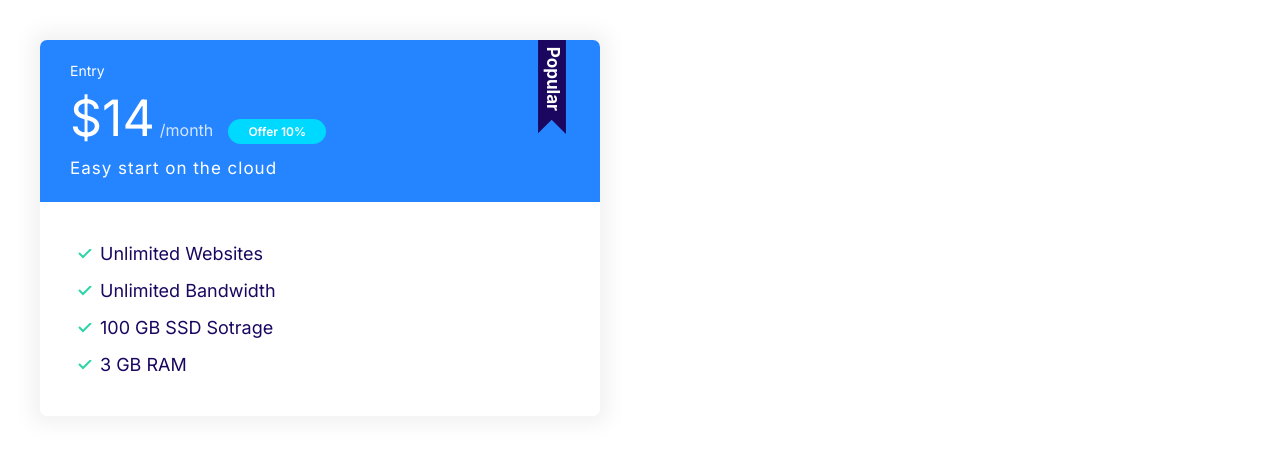
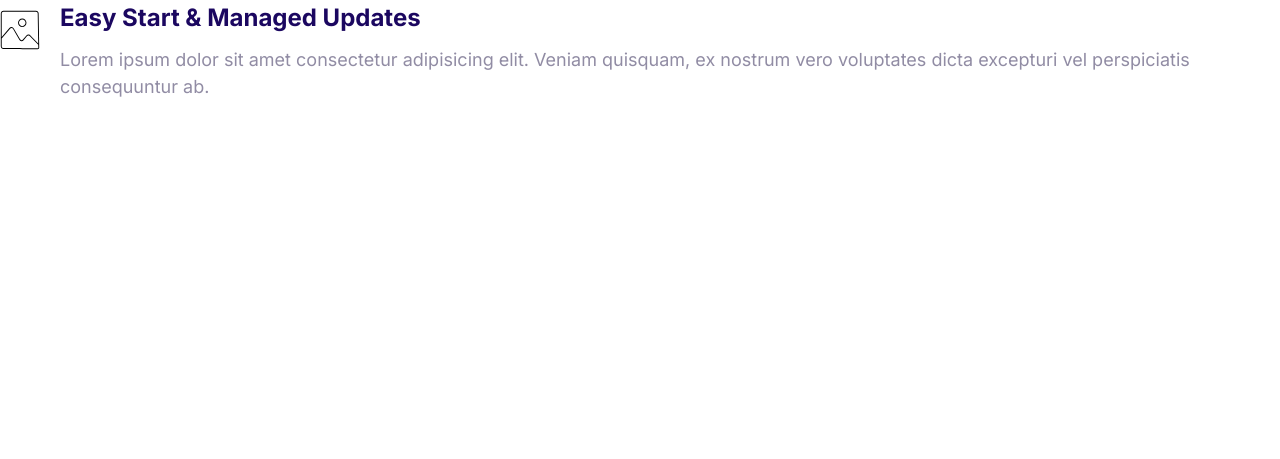
Before and after one commit to AakashNakarmi/Cloud-Deploy-Hub, a plain HTML site: page index.html in a window 1280 px wide. Drawn offline with Linux system fonts and the light colour scheme.

Commit message:
Built the media components

```diff
--- a/css/styles.css
+++ b/css/styles.css
@@ -351,3 +351,20 @@ a {
     font-size: 1.7rem;
   }
 }
+
+/* Media */
+.media {
+  display: flex;
+}
+
+.media__title {
+  margin-top: 0;
+}
+
+.media__body {
+  margin: 0 2rem;
+}
+
+.media__image {
+  margin-top: 1rem;
+}
--- a/index.html
+++ b/index.html
@@ -14,26 +14,19 @@
     <link rel="stylesheet" href="/css/styles.css" />
   </head>
   <body>
-    <div style="width: 50%; padding: 4rem">
-      <div class="plan plan--popular">
-        <div class="card card--primary">
-          <header class="card__header">
-            <h3 class="plan__name">Entry</h3>
-            <span class="plan__price">$14</span>
-            <span class="plan__billing-cycle">/month</span>
-            <span class="badge badge--secondary badge--small">Offer 10%</span>
-            <span class="plan__description">Easy start on the cloud</span>
-          </header>
-
-          <div class="card__body">
-            <ul class="list list--tick">
-              <li class="list__item">Unlimited Websites</li>
-              <li class="list__item">Unlimited Bandwidth</li>
-              <li class="list__item">100 GB SSD Sotrage</li>
-              <li class="list__item">3 GB RAM</li>
-            </ul>
-          </div>
-        </div>
+    <div class="media">
+      <div class="media__image">
+        <svg class="icon icon--primary">
+          <use xlink:href="images/sprite.svg#snap"></use>
+        </svg>
+      </div>
+      <div class="media__body">
+        <h3 class="media__title">Easy Start & Managed Updates</h3>
+        <p>
+          Lorem ipsum dolor sit amet consectetur adipisicing elit. Veniam
+          quisquam, ex nostrum vero voluptates dicta excepturi vel perspiciatis
+          consequuntur ab.
+        </p>
       </div>
     </div>
   </body>
```
Also changed, not shown: components/plans.html (+23 -0 lines).
